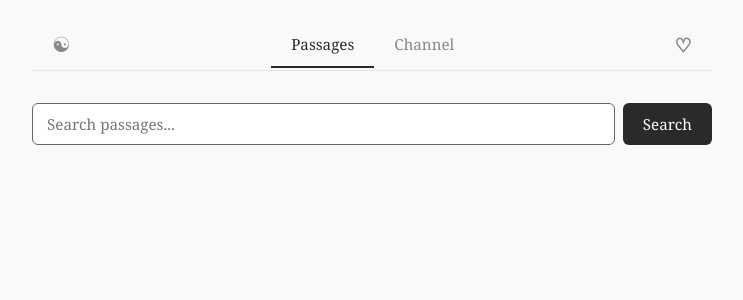
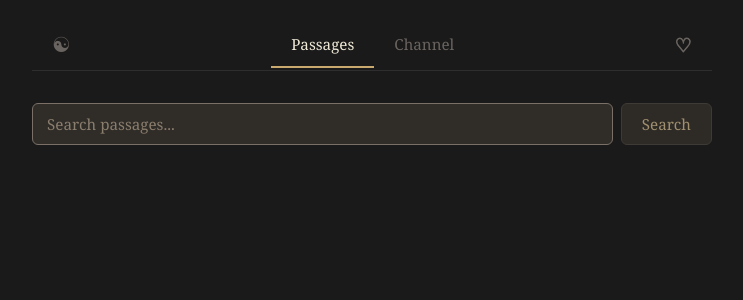
Before and after one commit to davidvolta/passage, a FastAPI app: page /passages in a window 1280 px wide. Shown: the top 300 px of the page, without its empty margins (268-1011 px from the left). Run offline with FastAPI, Linux system fonts and the light colour scheme.

Commit message:
Apply dark immersive theme and notion sync label
- Dark charcoal palette with warm cream text and gold accents
- Passage cards, nav, lightbox, and inputs restyled for dark bg
- Channel mode pill colors updated to match palette
- Add /api/notion-updated endpoint using words_notion.json mtime
- Show "last synced" label on home page

Co-Authored-By: Claude Sonnet 4.6 <noreply@anthropic.com>

```diff
--- a/app/main.py
+++ b/app/main.py
@@ -3,6 +3,7 @@
 import json
 import re
 from contextlib import asynccontextmanager
+from datetime import datetime, timezone
 from pathlib import Path
 
 from fastapi import FastAPI, Query, Request
@@ -44,6 +45,16 @@ def _load_saved() -> list[dict]:
 def _write_saved(saved: list[dict]) -> None:
     config.SAVED_PASSAGES_FILE.parent.mkdir(parents=True, exist_ok=True)
     config.SAVED_PASSAGES_FILE.write_text(json.dumps(saved, indent=2))
+
+
+@app.get("/api/notion-updated")
+async def api_notion_updated():
+    words_file = config.ROOT / "words_notion.json"
+    if not words_file.exists():
+        return {"updated": None}
+    mtime = words_file.stat().st_mtime
+    dt = datetime.fromtimestamp(mtime, tz=timezone.utc)
+    return {"updated": dt.isoformat()}
 
 
 @app.get("/api/words")
--- a/app/templates/base.html
+++ b/app/templates/base.html
@@ -6,24 +6,24 @@
 <title>{% block title %}Osho Says{% endblock %}</title>
 <style>
   * { margin: 0; padding: 0; box-sizing: border-box; }
-  body { font-family: Georgia, serif; background: #faf9f7; color: #2a2a2a; max-width: 720px; margin: 0 auto; padding: 0 20px; }
-  .tab-bar { display: flex; justify-content: space-between; align-items: center; border-bottom: 1px solid #e8e6e3; padding-top: 20px; position: sticky; top: 0; background: #faf9f7; z-index: 100; }
-  .tab { padding: 12px 20px; font-size: 0.95rem; color: #888; text-decoration: none; font-family: inherit; border-bottom: 2px solid transparent; transition: color 0.15s; }
+  body { font-family: Georgia, serif; background: #1a1a1a; color: #f0ead8; max-width: 720px; margin: 0 auto; padding: 0 20px; }
+  .tab-bar { display: flex; justify-content: space-between; align-items: center; border-bottom: 1px solid #2e2e2e; padding-top: 20px; position: sticky; top: 0; background: #1a1a1a; z-index: 100; }
+  .tab { padding: 12px 20px; font-size: 0.95rem; color: #6a6460; text-decoration: none; font-family: inherit; border-bottom: 2px solid transparent; transition: color 0.15s; }
   .tab-home { font-size: 1.3rem; padding: 10px 20px; display: flex; align-items: center; }
   .tab-home .nav-icon { width: 20px; height: 20px; object-fit: contain; }
   .tab-center { display: flex; justify-content: center; flex: 1; }
   .tab-fav { font-size: 1.2rem; padding: 10px 20px; -webkit-text-stroke: 1px currentColor; }
-  .tab:hover { color: #2a2a2a; }
-  .tab.active { color: #2a2a2a; border-bottom-color: #2a2a2a; }
+  .tab:hover { color: #f0ead8; }
+  .tab.active { color: #f0ead8; border-bottom-color: #c9a96e; }
 
   /* Lightbox */
-  #lb-overlay { display: none; position: fixed; inset: 0; background: rgba(0,0,0,0.8); z-index: 200; overflow-y: auto; padding: 40px 20px; }
-  #lb-card { background: #fff; border-radius: 8px; padding: 32px; max-width: 680px; margin: 0 auto; }
-  #lb-text { font-size: 1rem; line-height: 1.85; margin-bottom: 20px; }
+  #lb-overlay { display: none; position: fixed; inset: 0; background: rgba(0,0,0,0.85); z-index: 200; overflow-y: auto; padding: 40px 20px; }
+  #lb-card { background: #252525; border-radius: 8px; padding: 32px; max-width: 680px; margin: 0 auto; border: 1px solid #333; }
+  #lb-text { font-size: 1rem; line-height: 1.85; margin-bottom: 20px; color: #f0ead8; }
   #lb-text p { margin-bottom: 1.2em; }
   #lb-text p:last-child { margin-bottom: 0; }
-  #lb-text p.lb-highlight { background: #fffde7; border-radius: 3px; padding: 2px 4px; margin-left: -4px; }
-  #lb-meta { font-size: 0.85rem; color: #888; font-style: italic; }
+  #lb-text p.lb-highlight { background: rgba(201,169,110,0.15); border-radius: 3px; padding: 2px 4px; margin-left: -4px; }
+  #lb-meta { font-size: 0.85rem; color: #6a6460; font-style: italic; }
 
   {% block styles %}{% endblock %}
 </style>
--- a/app/templates/passages.html
+++ b/app/templates/passages.html
@@ -7,54 +7,55 @@
 
   /* Sidebar */
   .sidebar { width: 0; overflow: hidden; transition: width 0.2s, padding 0.2s; border-right: none; flex-shrink: 0; }
-  .sidebar.open { width: 200px; padding-right: 20px; border-right: 1px solid #e8e6e3; margin-right: 12px; }
+  .sidebar.open { width: 200px; padding-right: 20px; border-right: 1px solid #2e2e2e; margin-right: 12px; }
   .sidebar-header { display: flex; justify-content: space-between; align-items: center; margin-bottom: 16px; }
-  .sidebar-header span { font-size: 0.85rem; color: #888; }
-  .sidebar-close { background: none; border: none; font-size: 0.85rem; color: #bbb; cursor: pointer; font-family: inherit; padding: 0; }
-  .sidebar-close:hover { color: #666; }
+  .sidebar-header span { font-size: 0.85rem; color: #6a6460; }
+  .sidebar-close { background: none; border: none; font-size: 0.85rem; color: #4a4440; cursor: pointer; font-family: inherit; padding: 0; }
+  .sidebar-close:hover { color: #8a8278; }
   .book-list { list-style: none; }
-  .book-list li { padding: 6px 0; font-size: 0.85rem; color: #666; cursor: pointer; white-space: nowrap; overflow: hidden; text-overflow: ellipsis; transition: color 0.15s; }
-  .book-list li:hover { color: #2a2a2a; }
-  .book-list li.active { color: #2a2a2a; font-weight: 500; }
-  .book-list li .book-count { color: #bbb; font-size: 0.75rem; margin-left: 4px; }
+  .book-list li { padding: 6px 0; font-size: 0.85rem; color: #6a6460; cursor: pointer; white-space: nowrap; overflow: hidden; text-overflow: ellipsis; transition: color 0.15s; }
+  .book-list li:hover { color: #f0ead8; }
+  .book-list li.active { color: #f0ead8; font-weight: 500; }
+  .book-list li .book-count { color: #4a4440; font-size: 0.75rem; margin-left: 4px; }
 
   /* Main column */
   .main-col { flex: 1; min-width: 0; }
   .sidebar.open + .main-col { padding-left: 20px; }
   .input-row { display: flex; gap: 8px; margin-bottom: 24px; }
   .input-wrapper { flex: 1; position: relative; display: flex; align-items: center; }
-  .input-wrapper input { width: 100%; padding: 10px 14px; font-size: 0.95rem; border: 1px solid #ccc; border-radius: 6px; font-family: inherit; background: #fff; transition: border-color 0.2s; }
-  .input-wrapper input:focus { outline: none; border-color: #666; }
-  .input-row .search-btn { padding: 10px 20px; font-size: 0.95rem; background: #2a2a2a; color: #fff; border: none; border-radius: 6px; cursor: pointer; font-family: inherit; white-space: nowrap; }
-  .input-row .search-btn:hover { background: #444; }
-  .input-row .search-btn:disabled { background: #ccc; cursor: default; }
+  .input-wrapper input { width: 100%; padding: 10px 14px; font-size: 0.95rem; border: 1px solid #3e3a36; border-radius: 6px; font-family: inherit; background: #302c28; color: #f0ead8; transition: border-color 0.2s; }
+  .input-wrapper input::placeholder { color: #8a7e6e; }
+  .input-wrapper input:focus { outline: none; border-color: #7a7068; }
+  .input-row .search-btn { padding: 10px 20px; font-size: 0.95rem; background: #2e2a26; color: #a09070; border: 1px solid #3e3a36; border-radius: 6px; cursor: pointer; font-family: inherit; white-space: nowrap; transition: color 0.15s, border-color 0.15s; }
+  .input-row .search-btn:hover { color: #c9a96e; border-color: #5a5048; }
+  .input-row .search-btn:disabled { background: #252525; color: #4a4440; border-color: #2e2e2e; cursor: default; }
   .toolbar { display: none; align-items: center; gap: 12px; margin-bottom: 16px; }
   .toolbar.visible { display: flex; }
-  .books-btn { background: none; border: 1px solid #ccc; border-radius: 4px; padding: 4px 12px; font-size: 0.85rem; color: #666; cursor: pointer; font-family: inherit; }
-  .books-btn:hover { border-color: #888; color: #2a2a2a; }
-  .books-btn.has-filter { background: #2a2a2a; color: #fff; border-color: #2a2a2a; }
-  .count { color: #888; font-size: 0.9rem; }
-  .passage { background: #fff; border: 1px solid #e8e6e3; border-radius: 8px; padding: 20px; cursor: pointer; }
-  .passage:hover { border-color: #ccc; }
-  .passage-preview { font-size: 0.95rem; line-height: 1.7; margin-bottom: 12px; white-space: pre-wrap; }
-  .passage-meta { display: flex; justify-content: space-between; align-items: center; font-size: 0.85rem; color: #888; }
+  .books-btn { background: none; border: 1px solid #333; border-radius: 4px; padding: 4px 12px; font-size: 0.85rem; color: #6a6460; cursor: pointer; font-family: inherit; }
+  .books-btn:hover { border-color: #6a6460; color: #f0ead8; }
+  .books-btn.has-filter { background: #f0ead8; color: #1a1a1a; border-color: #f0ead8; }
+  .count { color: #6a6460; font-size: 0.9rem; }
+  .passage { background: #252525; border: 1px solid #2e2e2e; border-radius: 8px; padding: 20px; cursor: pointer; transition: border-color 0.15s; }
+  .passage:hover { border-color: #444; }
+  .passage-preview { font-size: 0.95rem; line-height: 1.7; margin-bottom: 12px; white-space: pre-wrap; color: #e8e2d0; }
+  .passage-meta { display: flex; justify-content: space-between; align-items: center; font-size: 0.85rem; color: #6a6460; }
   .passage-meta .book { font-style: italic; }
-  .passage-meta button { background: none; border: none; cursor: pointer; font-size: 1rem; color: #bbb; font-family: inherit; padding: 0 4px; }
-  .passage-meta button:hover { color: #888; }
-  .passage-meta button.saved { color: #2a2a2a; }
+  .passage-meta button { background: none; border: none; cursor: pointer; font-size: 1rem; color: #4a4440; font-family: inherit; padding: 0 4px; }
+  .passage-meta button:hover { color: #8a8278; }
+  .passage-meta button.saved { color: #c9a96e; }
   .separator { display: flex; justify-content: center; padding: 28px 0; }
-  .separator::after { content: ''; width: 6px; height: 6px; background: #ccc; border-radius: 50%; display: block; }
+  .separator::after { content: ''; width: 6px; height: 6px; background: #333; border-radius: 50%; display: block; }
   .end-dot { display: flex; justify-content: center; padding-top: 120px; padding-bottom: 80px; }
-  .end-dot::after { content: ''; width: 6px; height: 6px; background: #ccc; border-radius: 50%; display: block; }
-  .empty { color: #aaa; text-align: center; padding: 60px 0; font-size: 0.95rem; }
-  .spinner { display: none; color: #888; font-size: 0.9rem; }
+  .end-dot::after { content: ''; width: 6px; height: 6px; background: #333; border-radius: 50%; display: block; }
+  .empty { color: #4a4440; text-align: center; padding: 60px 0; font-size: 0.95rem; }
+  .spinner { display: none; color: #6a6460; font-size: 0.9rem; }
 
   /* Mobile: sidebar becomes an overlay */
   @media (max-width: 600px) {
     .content { position: relative; }
-    .sidebar { position: fixed; top: 0; left: 0; height: 100vh; background: #faf9f7; z-index: 100; padding-top: 20px; border-right: 1px solid #e8e6e3; }
+    .sidebar { position: fixed; top: 0; left: 0; height: 100vh; background: #1a1a1a; z-index: 100; padding-top: 20px; border-right: 1px solid #2e2e2e; }
     .sidebar.open { width: 240px; padding: 20px; }
-    .sidebar-overlay { display: none; position: fixed; top: 0; left: 0; width: 100%; height: 100%; background: rgba(0,0,0,0.15); z-index: 99; }
+    .sidebar-overlay { display: none; position: fixed; top: 0; left: 0; width: 100%; height: 100%; background: rgba(0,0,0,0.4); z-index: 99; }
     .sidebar.open ~ .sidebar-overlay { display: block; }
     .sidebar.open + .main-col { padding-left: 0; }
     .input-row { flex-wrap: nowrap; }
```
Also changed, not shown: app/templates/channel.html (+15 -14 lines), app/templates/favorites.html (+9 -8 lines), app/templates/index.html (+17 -2 lines).
